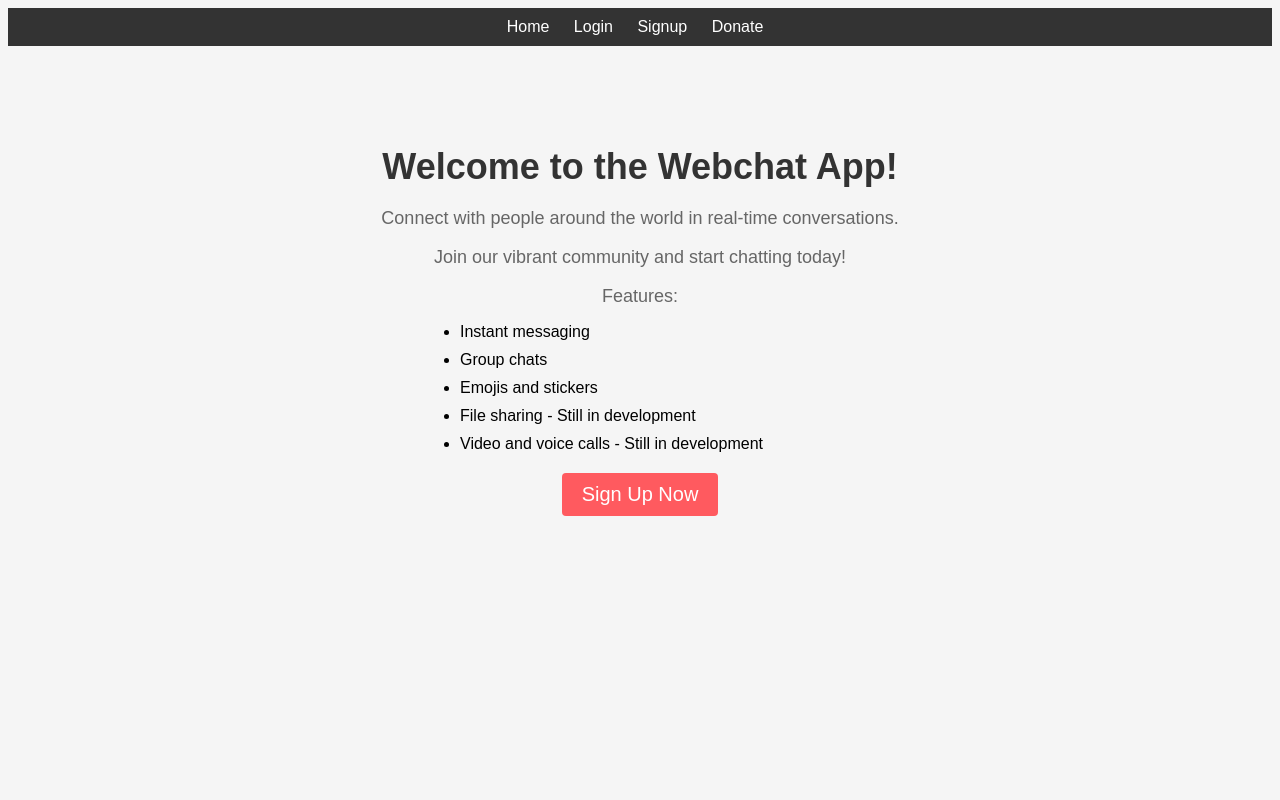
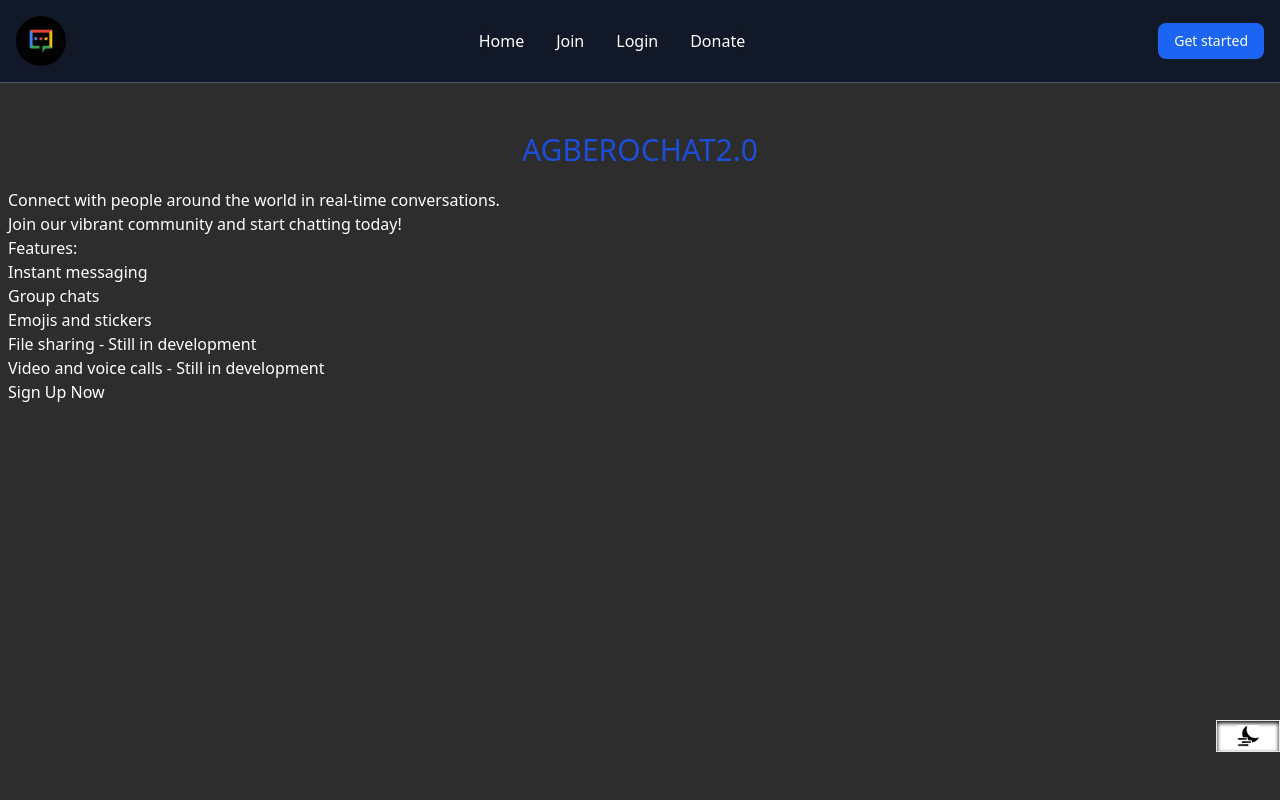
Before and after one commit to AnozieChibuike/AGBEROCHAT2.0, a Flask app: page / in a window 1280 px wide. Run offline with Flask 3, Linux system fonts and the light colour scheme; some libraries are stand-ins or nearby versions.

Commit message:
little push

```diff
--- a/app/routes.py
+++ b/app/routes.py
@@ -263,7 +263,7 @@ def logout():
 @app.route("/")
 @app.route("/home")
 def home():
-    return rd("index.html.jinja")
+    return rd("index.html")
 
 
 @app.route("/signup", methods=["POST", "GET"])
@@ -321,6 +321,7 @@ def login():
 def chatroom():
     room = request.args.get("room")
     user_rooms = current_user.rooms
+    general = Rooms.query.filter_by(name='General').first().id
     if not room:
         flash("Bad request", "error")
         return redirect(
@@ -347,6 +348,7 @@ def chatroom():
         messages=Room.messages.order_by(Msg.created_at.asc()).all(),
         user_rooms=user_rooms,
         is_admin=is_admin,
+        general=general
     )
 
 
@@ -367,7 +369,7 @@ def create_room():
 def join():
     room_name = request.args.get("room")
     if not room_name:
-        flash("Invalid", "error")
+        flash("Invalid param", "error")
         return redirect(
             url_for("chatroom", room=Rooms.query.filter_by(name="General").first().id)
         )
--- a/app/static/css/output.css
+++ b/app/static/css/output.css
@@ -602,12 +602,20 @@ video {
   position: relative;
 }
 
+.bottom-12 {
+  bottom: 3rem;
+}
+
 .left-0 {
   left: 0px;
 }
 
 .right-0 {
   right: 0px;
+}
+
+.start-0 {
+  inset-inline-start: 0px;
 }
 
 .top-0 {
@@ -618,12 +626,24 @@ video {
   z-index: 10;
 }
 
+.z-20 {
+  z-index: 20;
+}
+
 .z-50 {
   z-index: 50;
 }
 
 .col-span-2 {
   grid-column: span 2 / span 2;
+}
+
+.m-7 {
+  margin: 1.75rem;
+}
+
+.m-5 {
+  margin: 1.25rem;
 }
 
 .-mx-1 {
@@ -646,6 +666,11 @@ video {
   margin-bottom: -0.375rem;
 }
 
+.mx-auto {
+  margin-left: auto;
+  margin-right: auto;
+}
+
 .-ms-1 {
   margin-inline-start: -0.25rem;
 }
@@ -662,6 +687,10 @@ video {
   margin-inline-end: 0.25rem;
 }
 
+.ml-3 {
+  margin-left: 0.75rem;
+}
+
 .ms-3 {
   margin-inline-start: 0.75rem;
 }
@@ -670,8 +699,24 @@ video {
   margin-inline-start: auto;
 }
 
+.mt-24 {
+  margin-top: 6rem;
+}
+
+.mt-4 {
+  margin-top: 1rem;
+}
+
 .mt-9 {
   margin-top: 2.25rem;
+}
+
+.ml-2 {
+  margin-left: 0.5rem;
+}
+
+.mr-2 {
+  margin-right: 0.5rem;
 }
 
 .block {
@@ -692,6 +737,10 @@ video {
 
 .hidden {
   display: none;
+}
+
+.h-10 {
+  height: 2.5rem;
 }
 
 .h-14 {
@@ -722,12 +771,24 @@ video {
   height: 2rem;
 }
 
+.h-\[3\.1rem\] {
+  height: 3.1rem;
+}
+
 .h-\[calc\(100\%-1rem\)\] {
   height: calc(100% - 1rem);
 }
 
 .max-h-full {
   max-height: 100%;
+}
+
+.w-10 {
+  width: 2.5rem;
+}
+
+.w-16 {
+  width: 4rem;
 }
 
 .w-2 {
@@ -758,6 +819,14 @@ video {
   width: 2rem;
 }
 
+.w-\[3\.1rem\] {
+  width: 3.1rem;
+}
+
+.w-\[37\%\] {
+  width: 37%;
+}
+
 .w-full {
   width: 100%;
 }
@@ -766,8 +835,28 @@ video {
   max-width: 28rem;
 }
 
+.max-w-screen-xl {
+  max-width: 1280px;
+}
+
 .flex-shrink-0 {
   flex-shrink: 0;
+}
+
+.cursor-pointer {
+  cursor: pointer;
+}
+
+.list-disc {
+  list-style-type: disc;
+}
+
+.flex-col {
+  flex-direction: column;
+}
+
+.flex-wrap {
+  flex-wrap: wrap;
 }
 
 .items-center {
@@ -784,6 +873,12 @@ video {
 
 .gap-4 {
   gap: 1rem;
+}
+
+.space-x-3 > :not([hidden]) ~ :not([hidden]) {
+  --tw-space-x-reverse: 0;
+  margin-right: calc(0.75rem * var(--tw-space-x-reverse));
+  margin-left: calc(0.75rem * calc(1 - var(--tw-space-x-reverse)));
 }
 
 .space-y-4 > :not([hidden]) ~ :not([hidden]) {
@@ -803,12 +898,32 @@ video {
   border-color: rgb(243 244 246 / var(--tw-divide-opacity));
 }
 
+.self-center {
+  align-self: center;
+}
+
+.overflow-hidden {
+  overflow: hidden;
+}
+
 .overflow-y-auto {
   overflow-y: auto;
 }
 
 .overflow-x-hidden {
   overflow-x: hidden;
+}
+
+.whitespace-nowrap {
+  white-space: nowrap;
+}
+
+.rounded {
+  border-radius: 0.25rem;
+}
+
+.rounded-full {
+  border-radius: 9999px;
 }
 
 .rounded-lg {
@@ -841,6 +956,11 @@ video {
   border-top-width: 4px;
 }
 
+.border-gray-100 {
+  --tw-border-opacity: 1;
+  border-color: rgb(243 244 246 / var(--tw-border-opacity));
+}
+
 .border-gray-200 {
   --tw-border-opacity: 1;
   border-color: rgb(229 231 235 / var(--tw-border-opacity));
@@ -854,6 +974,16 @@ video {
 .border-green-300 {
   --tw-border-opacity: 1;
   border-color: rgb(134 239 172 / var(--tw-border-opacity));
+}
+
+.bg-\[\#d9d9d9\] {
+  --tw-bg-opacity: 1;
+  background-color: rgb(217 217 217 / var(--tw-bg-opacity));
+}
+
+.bg-black {
+  --tw-bg-opacity: 1;
+  background-color: rgb(0 0 0 / var(--tw-bg-opacity));
 }
 
 .bg-blue-700 {
@@ -905,6 +1035,11 @@ video {
   padding: 1rem;
 }
 
+.px-3 {
+  padding-left: 0.75rem;
+  padding-right: 0.75rem;
+}
+
 .px-4 {
   padding-left: 1rem;
   padding-right: 1rem;
@@ -925,8 +1060,29 @@ video {
   padding-bottom: 0.625rem;
 }
 
+.pt-32 {
+  padding-top: 8rem;
+}
+
+.pt-28 {
+  padding-top: 7rem;
+}
+
 .text-center {
   text-align: center;
+}
+
+.font-sans {
+  font-family: ui-sans-serif, system-ui, sans-serif, "Apple Color Emoji", "Segoe UI Emoji", "Segoe UI Symbol", "Noto Color Emoji";
+}
+
+.font-mono {
+  font-family: ui-monospace, SFMono-Regular, Menlo, Monaco, Consolas, "Liberation Mono", "Courier New", monospace;
+}
+
+.text-2xl {
+  font-size: 1.5rem;
+  line-height: 2rem;
 }
 
 .text-base {
@@ -949,12 +1105,30 @@ video {
   line-height: 1.75rem;
 }
 
+.text-4xl {
+  font-size: 2.25rem;
+  line-height: 2.5rem;
+}
+
+.text-3xl {
+  font-size: 1.875rem;
+  line-height: 2.25rem;
+}
+
+.font-bold {
+  font-weight: 700;
+}
+
 .font-medium {
   font-weight: 500;
 }
 
 .font-semibold {
   font-weight: 600;
+}
+
+.font-extrabold {
+  font-weight: 800;
 }
 
 .leading-relaxed {
@@ -1006,10 +1180,26 @@ video {
   color: rgb(255 255 255 / var(--tw-text-opacity));
 }
 
+.text-blue-700 {
+  --tw-text-opacity: 1;
+  color: rgb(29 78 216 / var(--tw-text-opacity));
+}
+
 .shadow {
   --tw-shadow: 0 1px 3px 0 rgb(0 0 0 / 0.1), 0 1px 2px -1px rgb(0 0 0 / 0.1);
   --tw-shadow-colored: 0 1px 3px 0 var(--tw-shadow-color), 0 1px 2px -1px var(--tw-shadow-color);
   box-shadow: var(--tw-ring-offset-shadow, 0 0 #0000), var(--tw-ring-shadow, 0 0 #0000), var(--tw-shadow);
+}
+
+.shadow-inner {
+  --tw-shadow: inset 0 2px 4px 0 rgb(0 0 0 / 0.05);
+  --tw-shadow-colored: inset 0 2px 4px 0 var(--tw-shadow-color);
+  box-shadow: var(--tw-ring-offset-shadow, 0 0 #0000), var(--tw-ring-shadow, 0 0 #0000), var(--tw-shadow);
+}
+
+.shadow-black {
+  --tw-shadow-color: #000;
+  --tw-shadow: var(--tw-shadow-colored);
 }
 
 .filter {
@@ -1076,6 +1266,11 @@ video {
   --tw-ring-color: rgb(147 197 253 / var(--tw-ring-opacity));
 }
 
+.focus\:ring-gray-200:focus {
+  --tw-ring-opacity: 1;
+  --tw-ring-color: rgb(229 231 235 / var(--tw-ring-opacity));
+}
+
 .focus\:ring-green-400:focus {
   --tw-ring-opacity: 1;
   --tw-ring-color: rgb(74 222 128 / var(--tw-ring-opacity));
@@ -1091,14 +1286,89 @@ video {
     inset: 0px;
   }
 
+  .md\:order-1 {
+    order: 1;
+  }
+
+  .md\:order-2 {
+    order: 2;
+  }
+
+  .md\:mt-0 {
+    margin-top: 0px;
+  }
+
+  .md\:flex {
+    display: flex;
+  }
+
+  .md\:hidden {
+    display: none;
+  }
+
+  .md\:w-auto {
+    width: auto;
+  }
+
+  .md\:flex-row {
+    flex-direction: row;
+  }
+
+  .md\:space-x-0 > :not([hidden]) ~ :not([hidden]) {
+    --tw-space-x-reverse: 0;
+    margin-right: calc(0px * var(--tw-space-x-reverse));
+    margin-left: calc(0px * calc(1 - var(--tw-space-x-reverse)));
+  }
+
+  .md\:space-x-8 > :not([hidden]) ~ :not([hidden]) {
+    --tw-space-x-reverse: 0;
+    margin-right: calc(2rem * var(--tw-space-x-reverse));
+    margin-left: calc(2rem * calc(1 - var(--tw-space-x-reverse)));
+  }
+
+  .md\:border-0 {
+    border-width: 0px;
+  }
+
+  .md\:bg-transparent {
+    background-color: transparent;
+  }
+
+  .md\:bg-white {
+    --tw-bg-opacity: 1;
+    background-color: rgb(255 255 255 / var(--tw-bg-opacity));
+  }
+
+  .md\:p-0 {
+    padding: 0px;
+  }
+
   .md\:p-5 {
     padding: 1.25rem;
+  }
+
+  .md\:text-blue-700 {
+    --tw-text-opacity: 1;
+    color: rgb(29 78 216 / var(--tw-text-opacity));
+  }
+
+  .md\:hover\:bg-transparent:hover {
+    background-color: transparent;
+  }
+
+  .md\:hover\:text-blue-700:hover {
+    --tw-text-opacity: 1;
+    color: rgb(29 78 216 / var(--tw-text-opacity));
   }
 }
 
 :is(:where([dir="rtl"]) .rtl\:rotate-180) {
   --tw-rotate: 180deg;
   transform: translate(var(--tw-translate-x), var(--tw-translate-y)) rotate(var(--tw-rotate)) skewX(var(--tw-skew-x)) skewY(var(--tw-skew-y)) scaleX(var(--tw-scale-x)) scaleY(var(--tw-scale-y));
+}
+
+:is(:where([dir="rtl"]) .rtl\:space-x-reverse) > :not([hidden]) ~ :not([hidden]) {
+  --tw-space-x-reverse: 1;
 }
 
 :is(:where(.dark) .dark\:border-gray-500) {
@@ -1109,6 +1379,11 @@ video {
 :is(:where(.dark) .dark\:border-gray-600) {
   --tw-border-opacity: 1;
   border-color: rgb(75 85 99 / var(--tw-border-opacity));
+}
+
+:is(:where(.dark) .dark\:border-gray-700) {
+  --tw-border-opacity: 1;
+  border-color: rgb(55 65 81 / var(--tw-border-opacity));
 }
 
 :is(:where(.dark) .dark\:border-green-800) {
@@ -1136,6 +1411,11 @@ video {
   background-color: rgb(31 41 55 / var(--tw-bg-opacity));
 }
 
+:is(:where(.dark) .dark\:bg-gray-900) {
+  --tw-bg-opacity: 1;
+  background-color: rgb(17 24 39 / var(--tw-bg-opacity));
+}
+
 :is(:where(.dark) .dark\:bg-slate-700) {
   --tw-bg-opacity: 1;
   background-color: rgb(51 65 85 / var(--tw-bg-opacity));
@@ -1149,6 +1429,29 @@ video {
 :is(:where(.dark) .dark\:bg-teal-900) {
   --tw-bg-opacity: 1;
   background-color: rgb(19 78 74 / var(--tw-bg-opacity));
+}
+
+:is(:where(.dark) .dark\:bg-black) {
+  --tw-bg-opacity: 1;
+  background-color: rgb(0 0 0 / var(--tw-bg-opacity));
+}
+
+:is(:where(.dark) .dark\:bg-\[\]) {
+  background-color: ;
+}
+
+:is(:where(.dark) .dark\:bg-\[\#\]) {
+  background-color: #;
+}
+
+:is(:where(.dark) .dark\:bg-\[\#d9d9d9\]) {
+  --tw-bg-opacity: 1;
+  background-color: rgb(217 217 217 / var(--tw-bg-opacity));
+}
+
+:is(:where(.dark) .dark\:bg-\[\#2d2d2d\]) {
+  --tw-bg-opacity: 1;
+  background-color: rgb(45 45 45 / var(--tw-bg-opacity));
 }
 
 :is(:where(.dark) .dark\:text-gray-200) {
@@ -1220,3 +1523,29 @@ video {
   --tw-ring-opacity: 1;
   --tw-ring-color: rgb(30 64 175 / var(--tw-ring-opacity));
 }
+
+:is(:where(.dark) .dark\:focus\:ring-gray-600:focus) {
+  --tw-ring-opacity: 1;
+  --tw-ring-color: rgb(75 85 99 / var(--tw-ring-opacity));
+}
+
+@media (min-width: 768px) {
+  :is(:where(.dark) .md\:dark\:bg-gray-900) {
+    --tw-bg-opacity: 1;
+    background-color: rgb(17 24 39 / var(--tw-bg-opacity));
+  }
+
+  :is(:where(.dark) .md\:dark\:text-blue-500) {
+    --tw-text-opacity: 1;
+    color: rgb(59 130 246 / var(--tw-text-opacity));
+  }
+
+  :is(:where(.dark) .md\:dark\:hover\:bg-transparent:hover) {
+    background-color: transparent;
+  }
+
+  :is(:where(.dark) .md\:dark\:hover\:text-blue-500:hover) {
+    --tw-text-opacity: 1;
+    color: rgb(59 130 246 / var(--tw-text-opacity));
+  }
+}
--- /dev/null
+++ b/app/templates/base.html
@@ -0,0 +1,189 @@
+<!DOCTYPE html>
+<html class="dark">
+  <head>
+    <meta
+      name="viewport"
+      content="width=device-width, initial-scale=1.0, maximum-scale=1.0, user-scalable=no"
+    />
+    <title>Webchat App</title>
+    <style>
+      * {
+        transition: background-color 0.5s;
+      }
+    </style>
+    <link
+      href="https://cdnjs.cloudflare.com/ajax/libs/flowbite/2.2.0/flowbite.min.css"
+      rel="stylesheet"
+    />
+    <link
+      rel="stylesheet"
+      href="{{ url_for('static',filename='/css/output.css') }}"
+    />
+  </head>
+  <body class="bg-[#d9d9d9] dark:bg-[#2d2d2d] pt-28">
+    <div
+      class="fixed w-16 h-8 right-0 bottom-12 flex items-center justify-center border bg-white shadow-inner shadow-black"
+    >
+      <img
+        onclick="toggleDarkMode()"
+        id="bgImg"
+        src="{{ url_for('static',filename='/assets/images/dark.gif') }}"
+        class="cursor-pointer darker w-[37%]"
+      />
+    </div>
+
+    <nav
+      class="bg-white dark:bg-gray-900 fixed w-full z-20 top-0 start-0 border-b border-gray-200 dark:border-gray-600"
+    >
+      <div
+        class="max-w-screen-xl flex flex-wrap items-center justify-between mx-auto p-4"
+      >
+        <a href="/" class="flex items-center space-x-3 rtl:space-x-reverse">
+          <div
+            class="w-[3.1rem] h-[3.1rem] rounded-full flex justify-center items-center bg-black overflow-hidden"
+          >
+            <img
+              src="{{ url_for('static',filename='/assets/images/Logo.gif') }}"
+              class="w-10"
+              alt="AGBEROCHAT Logo"
+            />
+          </div>
+          <!-- <span class="self-center ml-3 text-2xl font-bold whitespace-nowrap dark:text-white">AGBEROCHAT</span> -->
+        </a>
+        <div class="flex md:order-2 space-x-3 md:space-x-0 rtl:space-x-reverse">
+          <button
+            type="button"
+            class="text-white bg-blue-700 hover:bg-blue-800 focus:ring-4 focus:outline-none focus:ring-blue-300 font-medium rounded-lg text-sm px-4 py-2 text-center dark:bg-blue-600 dark:hover:bg-blue-700 dark:focus:ring-blue-800"
+          >
+            <a href="/signup">Get started</a>
+          </button>
+          <button
+            data-collapse-toggle="navbar-sticky"
+            type="button"
+            class="inline-flex items-center p-2 w-10 h-10 justify-center text-sm text-gray-500 rounded-lg md:hidden hover:bg-gray-100 focus:outline-none focus:ring-2 focus:ring-gray-200 dark:text-gray-400 dark:hover:bg-gray-700 dark:focus:ring-gray-600"
+            aria-controls="navbar-sticky"
+            aria-expanded="false"
+          >
+            <span class="sr-only">Open main menu</span>
+            <svg
+              class="w-5 h-5"
+              aria-hidden="true"
+              xmlns="http://www.w3.org/2000/svg"
+              fill="none"
+              viewBox="0 0 17 14"
+            >
+              <path
+                stroke="currentColor"
+                stroke-linecap="round"
+                stroke-linejoin="round"
+                stroke-width="2"
+                d="M1 1h15M1 7h15M1 13h15"
+              />
+            </svg>
+          </button>
+        </div>
+        <div
+          class="items-center justify-between hidden w-full md:flex md:w-auto md:order-1"
+          id="navbar-sticky"
+        >
+          <ul
+            class="flex flex-col p-4 md:p-0 mt-4 font-medium border border-gray-100 rounded-lg bg-gray-50 md:space-x-8 rtl:space-x-reverse md:flex-row md:mt-0 md:border-0 md:bg-white dark:bg-gray-800 md:dark:bg-gray-900 dark:border-gray-700"
+          >
+          <li>
+            <a
+              href="/"
+              class="block py-2 px-3 text-gray-900 rounded hover:bg-gray-100 md:hover:bg-transparent md:hover:text-blue-700 md:p-0 md:dark:hover:text-blue-500 dark:text-white dark:hover:bg-gray-700 dark:hover:text-white md:dark:hover:bg-transparent dark:border-gray-700"
+              >Home</a
+            >
+          </li>
+          <li>
+            <a
+              href="/signup"
+              class="block py-2 px-3 text-gray-900 rounded hover:bg-gray-100 md:hover:bg-transparent md:hover:text-blue-700 md:p-0 md:dark:hover:text-blue-500 dark:text-white dark:hover:bg-gray-700 dark:hover:text-white md:dark:hover:bg-transparent dark:border-gray-700"
+              >Join</a
+            >
+          </li>
+            <li>
+              <a
+                href="/login"
+                class="block py-2 px-3 text-gray-900 rounded hover:bg-gray-100 md:hover:bg-transparent md:hover:text-blue-700 md:p-0 md:dark:hover:text-blue-500 dark:text-white dark:hover:bg-gray-700 dark:hover:text-white md:dark:hover:bg-transparent dark:border-gray-700"
+                >Login</a
+              >
+            </li>
+            <li>
+              <a
+                href="/donate"
+                class="block py-2 px-3 text-gray-900 rounded hover:bg-gray-100 md:hover:bg-transparent md:hover:text-blue-700 md:p-0 md:dark:hover:text-blue-500 dark:text-white dark:hover:bg-gray-700 dark:hover:text-white md:dark:hover:bg-transparent dark:border-gray-700"
+                >Donate</a
+              >
+            </li>
+          </ul>
+        </div>
+      </div>
+    </nav>
+
+    {% for error in get_flashed_messages() %} {% if error %}
+    <div
+      id="alert-2"
+      class="flex items-center p-4 mb-4 text-red-800 rounded-lg bg-red-50 dark:bg-gray-800 dark:text-red-400"
+      role="alert"
+    >
+      <svg
+        class="flex-shrink-0 w-4 h-4"
+        aria-hidden="true"
+        xmlns="http://www.w3.org/2000/svg"
+        fill="currentColor"
+        viewBox="0 0 20 20"
+      >
+        <path
+          d="M10 .5a9.5 9.5 0 1 0 9.5 9.5A9.51 9.51 0 0 0 10 .5ZM9.5 4a1.5 1.5 0 1 1 0 3 1.5 1.5 0 0 1 0-3ZM12 15H8a1 1 0 0 1 0-2h1v-3H8a1 1 0 0 1 0-2h2a1 1 0 0 1 1 1v4h1a1 1 0 0 1 0 2Z"
+        />
+      </svg>
+      <span class="sr-only">Info</span>
+      <div class="ms-3 text-sm font-medium">{{ error }}</div>
+      <button
+        type="button"
+        class="ms-auto -mx-1.5 -my-1.5 bg-red-50 text-red-500 rounded-lg focus:ring-2 focus:ring-red-400 p-1.5 hover:bg-red-200 inline-flex items-center justify-center h-8 w-8 dark:bg-gray-800 dark:text-red-400 dark:hover:bg-gray-700"
+        data-dismiss-target="#alert-2"
+        aria-label="Close"
+      >
+        <span class="sr-only">Close</span>
+        <svg
+          class="w-3 h-3"
+          aria-hidden="true"
+          xmlns="http://www.w3.org/2000/svg"
+          fill="none"
+          viewBox="0 0 14 14"
+        >
+          <path
+            stroke="currentColor"
+            stroke-linecap="round"
+            stroke-linejoin="round"
+            stroke-width="2"
+            d="m1 1 6 6m0 0 6 6M7 7l6-6M7 7l-6 6"
+          />
+        </svg>
+      </button>
+    </div>
+    {% endif %} {% endfor %}
+
+    <div class="content">
+      {% block content %}
+      <!-- Content of the child templates will be rendered here -->
+      {% endblock %}
+    </div>
+    <script>
+      const toggleDarkMode = () => {
+        if (document.querySelector("#bgImg").classList.contains("darker"))
+          document.querySelector("#bgImg").src =
+            "static/assets/images/light.gif";
+        else
+          document.querySelector("#bgImg").src =
+            "static/assets/images/dark.gif";
+        document.querySelector("#bgImg").classList.toggle("darker");
+        document.documentElement.classList.toggle("dark");
+      };
+    </script>
+    <script src="https://cdnjs.cloudflare.com/ajax/libs/flowbite/2.3.0/flowbite.min.js"></script>
+  </body>
+</html>
--- a/app/templates/base.html.jinja
+++ /dev/null
@@ -1,76 +0,0 @@
-<!DOCTYPE html>
-<html>
-<head>
-<meta name="viewport" content="width=device-width, initial-scale=1.0, maximum-scale=1.0, user-scalable=no" />
-    <title>Webchat App </title>
-    <style>
-        /* CSS styles go here */
-        body {
-            font-family: Arial, sans-serif;
-            background-color: #f5f5f5;
-        }
-
-        .header {
-            background-color: #333;
-            color: #fff;
-            padding: 10px;
-            text-align: center;
-        }
-
-        .header ul {
-            list-style-type: none;
-            margin: 0;
-            padding: 0;
-        }
-
-        .header ul li {
-            display: inline;
-            margin-right: 10px;
-        }
-
-        .header ul li a {
-            color: #fff;
-            text-decoration: none;
-            padding: 5px;
-        }
-
-        .content {
-            margin: 20px;
-        }
-
-			.error-message {
-    background-color: #FF4444;
-    color: #fff;
-    padding: 20px;
-    text-align: center;
-    font-size: 18px;
-}
-
-
-    </style>
-</head>
-<body>
-    <div class="header">
-        <ul>
-            <li><a href="/">Home</a></li>
-            <li><a href="/login">Login</a></li>
-            <li><a href="/signup">Signup</a></li>
-            <li><a href="/donate">Donate</a></li>
-        </ul>
-    </div>
-<p></p>
-{% for error in get_flashed_messages() %}
-{% if error %}
-<div class="error-message">
-            <p>{{ error }}</p>
-        </div>
-{% endif %}
-{% endfor %}
-
-    <div class="content">
-        {% block content %}
-        <!-- Content of the child templates will be rendered here -->
-        {% endblock %}
-    </div>
-</body>
-</html>
--- a/app/templates/chat-demo.html
+++ b/app/templates/chat-demo.html
@@ -45,7 +45,7 @@
         class="z-10 hidden bg-white divide-y divide-gray-100 rounded-lg shadow w-44 dark:bg-gray-700">
         <ul class="py-2 text-sm text-gray-700 dark:text-gray-200" aria-labelledby="multiLevelDropdownButton">
           <li>
-            <a href="{{ url_for('chatroom',room='5f6c3479-5b40-4a75-8a1b-ecb143925c66')}}"
+            <a href="{{ url_for('chatroom',room=general)}}"
               class="block px-4 py-2 hover:bg-gray-100 dark:hover:bg-gray-600 dark:hover:text-white">General</a>
           </li>
           <li>
--- a/app/templates/donate.html.jinja
+++ b/app/templates/donate.html.jinja
@@ -1,2 +1,2 @@
-{% extends "base.html.jinja" %}
+{% extends "base.html" %}
 {% block nav %}Donate{% endblock nav %}
--- /dev/null
+++ b/app/templates/index.html
@@ -0,0 +1,19 @@
+{% extends 'base.html' %}
+
+{% block content %}
+    <div class="home-container dark:text-white ml-2 mr-2">
+        <h1 class="text-center text-3xl text-blue-700 m-5">AGBEROCHAT2.0</h1>
+        <p>Connect with people around the world in real-time conversations.</p>
+        <p>Join our vibrant community and start chatting today!</p>
+        <p>Features:</p>
+        <ul>
+            <li>Instant messaging</li>
+            <li>Group chats</li>
+            <li>Emojis and stickers</li>
+            <li>File sharing - Still in development</li>
+            <li>Video and voice calls - Still in development</li>
+        </ul>
+        <a href="/signup" class="signup-btn">Sign Up Now</a>
+
+    </div>
+{% endblock %}
--- a/app/templates/index.html.jinja
+++ /dev/null
@@ -1,71 +0,0 @@
-{% extends 'base.html.jinja' %}
-
-{% block content %}
-     <style>
-    /* Custom CSS styles for the home page */
-    .home-container {
-        text-align: center;
-        margin-top: 100px;
-    }
-
-    .home-container h1 {
-        font-size: 36px;
-        color: #333;
-        margin-bottom: 20px;
-    }
-
-    .home-container p {
-        font-size: 18px;
-        color: #666;
-        margin-bottom: 15px;
-    }
-
-    .home-container ul {
-        text-align: left;
-        margin-left: auto;
-        margin-right: auto;
-        max-width: 400px;
-        margin-bottom: 20px;
-    }
-
-    .home-container ul li {
-        margin-bottom: 10px;
-    }
-
-    .signup-btn {
-        display: inline-block;
-        padding: 10px 20px;
-        background-color: #FF5A5F;
-        color: #fff;
-        font-size: 20px;
-        text-decoration: none;
-        border-radius: 4px;
-        transition: background-color 0.3s;
-    }
-
-    .signup-btn:hover {
-        background-color: #E5484D;
-    }
-</style>
-
-
-
-
-
-
-    <div class="home-container">
-        <h1>Welcome to the Webchat App!</h1>
-        <p>Connect with people around the world in real-time conversations.</p>
-        <p>Join our vibrant community and start chatting today!</p>
-        <p>Features:</p>
-        <ul>
-            <li>Instant messaging</li>
-            <li>Group chats</li>
-            <li>Emojis and stickers</li>
-            <li>File sharing - Still in development</li>
-            <li>Video and voice calls - Still in development</li>
-        </ul>
-        <a href="/signup" class="signup-btn">Sign Up Now</a>
-
-    </div>
-{% endblock %}
--- a/app/templates/login.html.jinja
+++ b/app/templates/login.html.jinja
@@ -1,4 +1,4 @@
-{% extends 'base.html.jinja' %}
+{% extends 'base.html' %}
 
 {% block content %}
 
--- a/app/templates/signup.html.jinja
+++ b/app/templates/signup.html.jinja
@@ -1,4 +1,4 @@
-{% extends 'base.html.jinja' %}
+{% extends 'base.html' %}
 
 {% block content %}
 
```
Also changed, not shown: app/static/assets/images/Logo.gif (added), app/static/assets/images/dark.gif (added), app/static/assets/images/light.gif (added), 1 other file.
